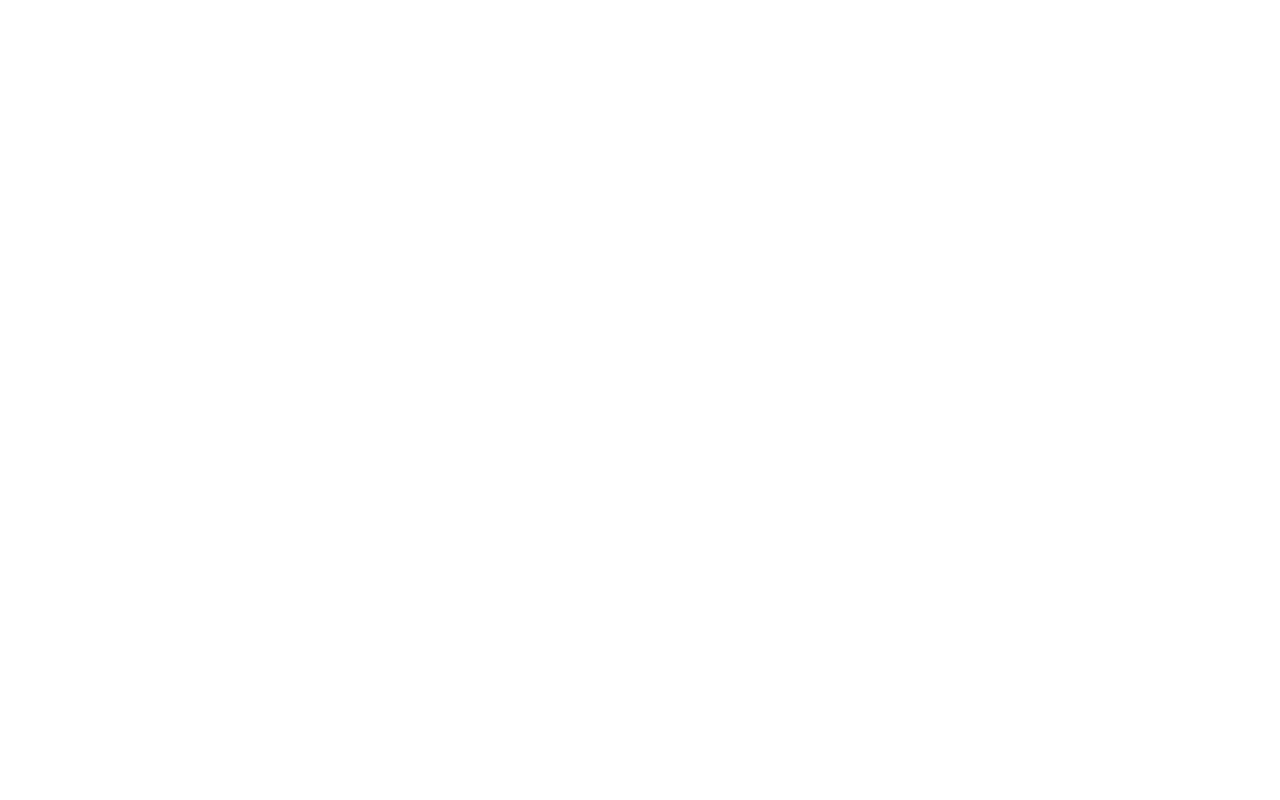
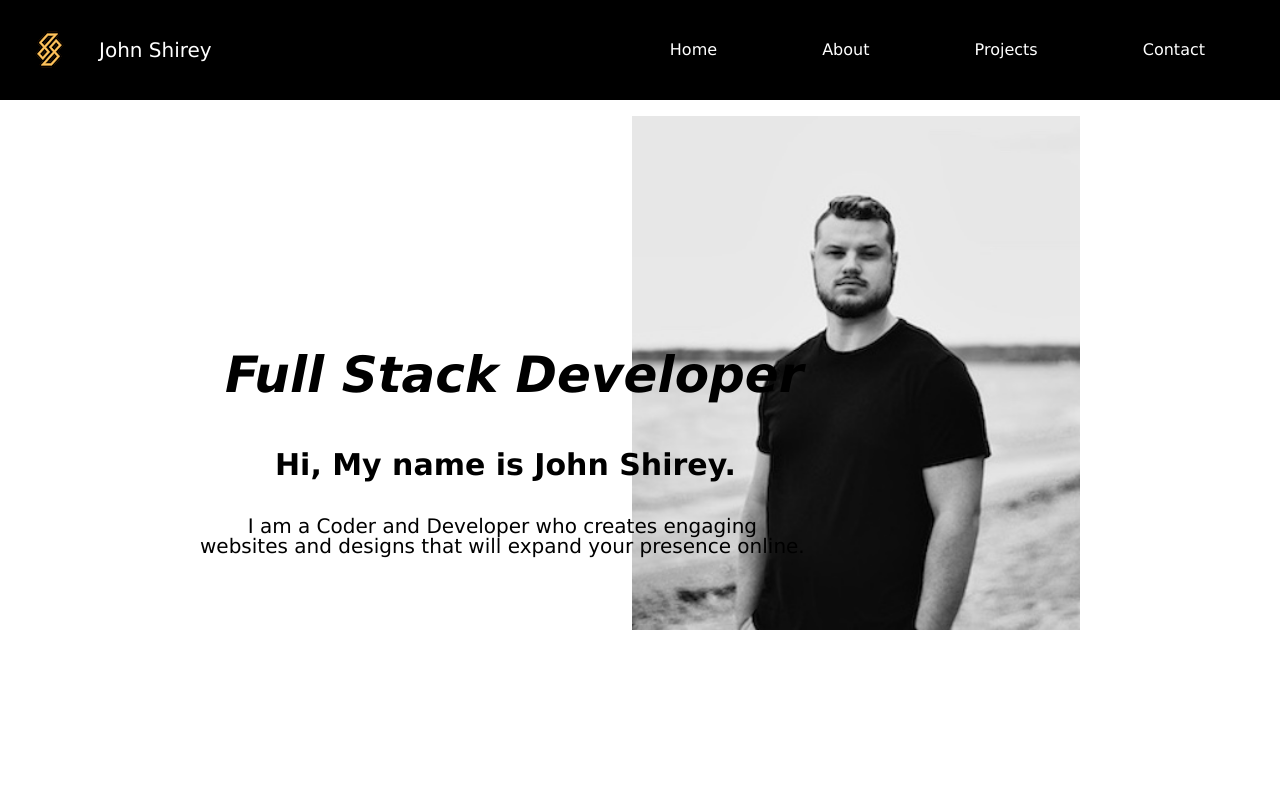
Before and after one commit to Jpshirey5/Coding-Portfolio, a plain HTML site: page index.html in a window 1280 px wide. Shown: the top 800 px of the page. Drawn offline with Linux system fonts and the light colour scheme.

Commit message:
Created Draft of Front page

```diff
--- /dev/null
+++ b/assets/css/reset.css
@@ -0,0 +1,29 @@
+* {
+  margin: 0;
+  padding: 0;
+  box-sizing: border-box;
+}
+
+html {
+  height: 100%;
+}
+
+body {
+  min-height: 100%;
+  line-height: 1;
+  font-family: sans-serif;
+}
+
+h1, h2, h3, h4, h5, h6 {
+  font-size: 100%;
+}
+
+input, select, option, optgroup, textarea, button,
+pre, code {
+  font-size: 100%;
+  font-family: inherit;
+}
+
+ol, ul {
+  list-style: none;
+}
--- a/assets/css/style.css
+++ b/assets/css/style.css
@@ -0,0 +1,92 @@
+* {
+    padding: 0;
+    margin: 0;
+    box-sizing: border-box;
+}
+
+body {
+    font-family: 'Lucida Sans', 'Lucida Sans Regular', 'Lucida Grande', 'Lucida Sans Unicode', Geneva, Verdana, sans-serif;
+}
+
+nav {
+    background-color: black;
+    height: 100px;
+    width: 100%;
+}
+
+label.logo {
+color: white;
+font-size: 20px;
+line-height: 100px;
+}
+
+nav img {
+    float: left;
+}
+
+nav ul {
+    float: right;
+    margin-right: 25px;
+
+}
+
+nav ul li {
+    display: inline-flex;
+    color: white;
+    line-height: 100px;
+    margin-right: 50px;
+    margin-left: 50px;
+}
+
+nav ul li a {
+    color: white;
+    text-decoration: none;
+}
+
+nav ul li a:hover {
+    color: gold;
+}
+section img {
+    float: right;
+    margin-right: 200px;
+    width: 35%;
+}
+
+section h1 {
+  position: absolute;
+  margin-left: 225px;
+  margin-top: 250px;
+  font-size: 50px;
+}
+
+section.opening h2 {
+    position: absolute;
+    margin-left: 275px;
+    margin-top: 350px;
+    font-size: 30px;
+}
+
+section.opening p {
+    position: absolute;
+    margin-left: 200px;
+    margin-top: 400px;
+    font-size: 20px;
+    text-align: center;
+}
+
+section.boxes {
+  display: block;
+  background-color: black;
+  color: white;
+  padding: 100px;
+  border: 5px solid black;
+  margin-top: 750px;
+  margin-bottom: 10px;
+  font-size: 30px;
+  text-align: center;
+
+}
+
+section.boxes:hover {
+    color: gold;
+}
--- a/index.html
+++ b/index.html
@@ -3,10 +3,45 @@
 <head>
     <meta charset="UTF-8">
     <meta name="viewport" content="width=device-width, initial-scale=1.0">
-    <title>Coding Portfolio</title>
+    <link rel="stylesheet" href="./assets/css/reset.css">
+    <link rel="stylesheet" href="./assets/css/style.css">
+    <title>Shirey Software Solutions</title>
 </head>
 
 <body>
+  <nav id="Top Bar">
+    <img src="./assets/images/S3 Logo(no words).png">
+    <label class="logo">John Shirey</label>
+    <ul>
+        <li><a href="#">Home</a></li>
+        <li><a href="#">About</a></li>
+        <li><a href="#">Projects</a></li>
+        <li><a href="#">Contact</a></li>
+    </ul>
+   </nav>
+
+<main>
+ <section class="opening">
+    <h1><i>Full Stack Developer</i></h1>
+        <h2>Hi, My name is John Shirey.</h2> <br> <p>I am a Coder and Developer who creates engaging
+            <br> websites and designs that will expand your presence online.
+        </p>
+    <img src="./assets/images/Home Photo.jpg">
+ </section>
+
+<section class="boxes" alt="About Me">
+    <h3>About Me</h3>
+</section>
+
+<section class="boxes" alt="Recent Projects">
+    <h3>Recent Projects</h3>
+</section>
+
+<section class="boxes" alt="Contact">
+    <h3>Contact Me</h3>
+</section>
+
+</main>
 
 </body>
 </html>
```
Also changed, not shown: assets/images/Home Photo.jpg (added), assets/images/S3 Logo(no words).png (added), assets/images/S3 Logo.png (added), 1 other file.
